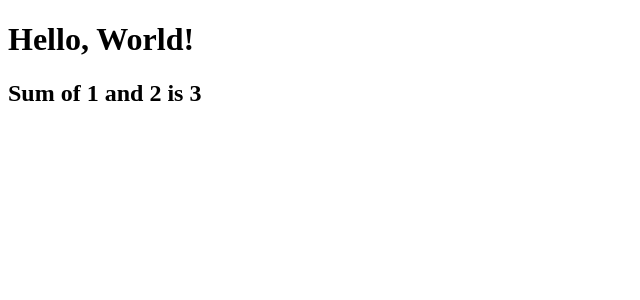
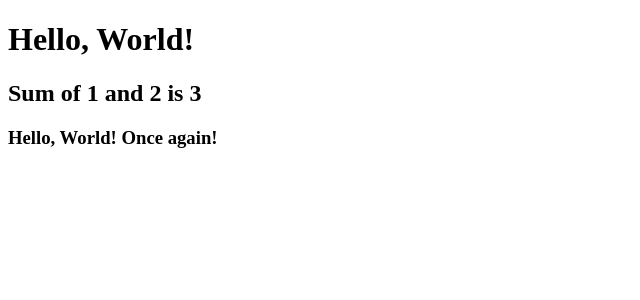
Before and after one commit to ajoel24/my-portfolio, a SvelteKit app: page / in a window 1280 px wide. Shown: the top 300 px of the page, without its empty margins (0-640 px from the left). Built offline with nearby package versions, Linux system fonts and the light colour scheme.

Commit message:
Update page.svelte

```diff
--- a/src/routes/+page.svelte
+++ b/src/routes/+page.svelte
@@ -4,3 +4,4 @@
 
 <h1>Hello, World!</h1>
 <h2>Sum of 1 and 2 is {add(1, 2)}</h2>
+<h3>Hello, World! Once again!</h3>
```
Also changed, not shown: 1 other file (tests, documents, lock files or other folders).
